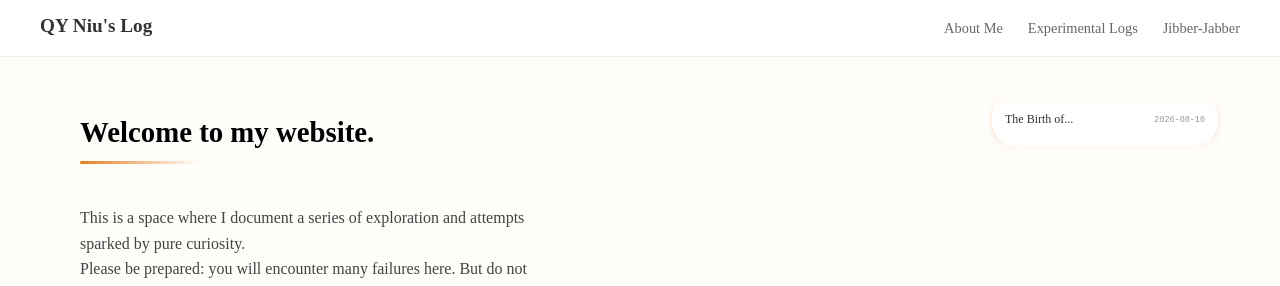
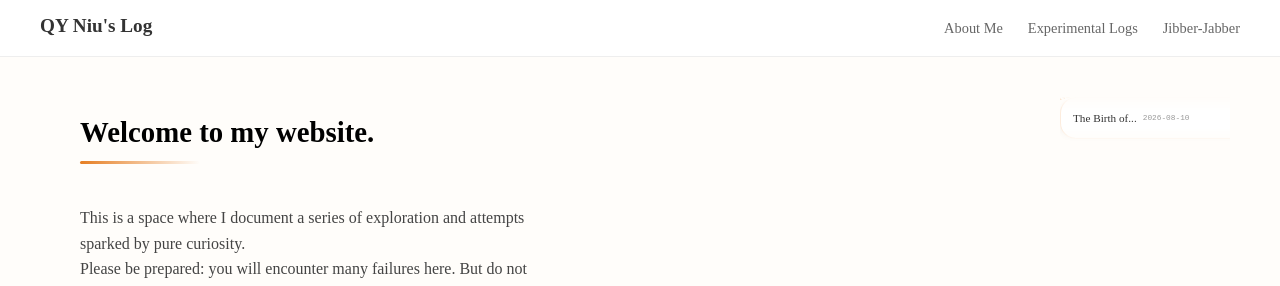
Before and after one commit to nqy-exp/nqy-exp.github.io, a Jekyll site: the page built from index.md, in a window 1280 px wide. Shown: the top 286 px of the page. Built offline with Jekyll 4.4.1, drawn with Linux system fonts in a browser that asks for light colours.

Commit message:
Update style.css

```diff
--- a/assets/css/style.css
+++ b/assets/css/style.css
@@ -1772,21 +1772,21 @@
 }
 
 /* =========================================
-   【终极版】悬浮斜角流光标签 (Floating Slanted Shimmer Tag)
+   【极致精悍版】微型胶囊 + 斜角流光标签
    ========================================= */
 
-/* 1. 视口容器 */
+/* 1. 视口容器：大幅缩小宽度，让它紧贴内容 */
 main.hero-container .marquee-viewport {
     position: absolute !important;
     top: 40px !important;
-    right: 20px !important; /* 稍微往左挪一点，给斜角标签留空间 */
-    width: 230px !important;
-    height: 55px !important;
-    overflow: visible !important; /* 【关键】必须为 visible，否则悬浮的 New 会被切掉 */
+    right: 10px !important;         /* 靠右侧更紧凑 */
+    width: 170px !important;        /* 【修改】大幅缩小容器宽度 */
+    height: 45px !important;        /* 【修改】高度调小，适应微型气泡 */
+    overflow: visible !important;   /* 允许 New 标签溢出 */
     z-index: 9999 !important;
     display: block !important;
 
-    /* 上下渐隐遮罩：依然保留，但因为 overflow 是 visible，它只会影响泡泡本身 */
+    /* 上下渐隐遮罩 */
     mask-image: linear-gradient(to bottom, transparent 0%, black 30%, black 70%, transparent 100%);
     -webkit-mask-image: linear-gradient(to bottom, transparent 0%, black 30%, black 70%, transparent 100%);
 }
@@ -1795,104 +1795,76 @@
 main.hero-container .marquee-track {
     display: flex !important;
     flex-direction: column !important;
-    gap: 15px !important; /* 增加间距，给悬浮标签留出呼吸空间 */
+    gap: 10px !important;           /* 泡泡之间的垂直间距变小 */
     animation: step-jump-final 15s cubic-bezier(0.645, 0.045, 0.355, 1) infinite !important;
 }
 
-/* 3. 泡泡包装层 (作为定位基准) */
-main.hero-container .marquee-item-wrapper {
-    position: relative !important; /* 【关键】让 New 标签能相对于此进行绝对定位 */
+/* 3. 【微型胶囊】容器样式 */
+main.hero-container .marquee-item {
     display: flex !important;
     align-items: center !important;
-    justify-content: center !important;
-    height: 45px !important; /* 泡泡高度 */
-    flex-shrink: 0 !important;
-}
-
-/* 4. 【核心】斜角悬浮 New 标签 (模仿图片效果) */
+    justify-content: flex-start !important; /* 【修改】不再两端对齐，改为左对齐 */
+    width: 100% !important;
+    height: 32px !important;        /* 【修改】气泡高度大幅度减小，更显精悍 */
+    padding: 4px 12px !important;   /* 【修改】内边距变窄 */
+    background: rgba(255, 255, 255, 0.85) !important;
+    border-radius: 16px !important; /* 对应高度的圆角，保持胶囊感 */
+    border: 1px solid rgba(230, 126, 34, 0.15) !important;
+    text-decoration: none !important;
+    box-shadow: 0 2px 6px rgba(0, 0, 0, 0.05) !important;
+}
+
+/* 4. 【斜角流光标签】微调位置 */
 main.hero-container .new-shimmer-tag {
     position: absolute !important;
-    top: -12px !important;         /* 向外弹出，悬浮在泡泡边缘上方 */
-    left: -8px !important;         /* 向左侧偏移 */
-    z-index: 10001 !important;     /* 确保在最顶层 */
-    padding: 2px 8px !important;
-
-    /* 旋转角度：模仿图片中的斜角 */
+    top: -8px !important;           /* 稍微向上悬浮 */
+    left: -2px !important;          /* 贴近左侧边缘 */
+    z-index: 10001 !important;
     transform: rotate(-15deg) !important;
 
-    /* 【炫彩流光效果】 */
-    font-size: 0.7em !important;
+    font-size: 0.6em !important;    /* 字号调小 */
     font-weight: 900 !important;
-    text-transform: uppercase !important;
-    background: linear-gradient(
-        to right,
-        #e67e22 0%,
-        #ffcf9d 50%,
-        #e67e22 100%
-    ) !important;
+    background: linear-gradient(to right, #e67e22 0%, #ffcf9d 50%, #e67e22 100%) !important;
     background-size: 200% auto !important;
     -webkit-background-clip: text !important;
     background-clip: text !important;
     -webkit-text-fill-color: transparent !important;
     animation: shimmer-blink 2s linear infinite !important;
-
-    /* 为了让斜角标签更有质感，可以加一个微弱的阴影 */
-    filter: drop-shadow(0 2px 3px rgba(230, 126, 34, 0.3)) !important;
-}
-
-@keyframes shimmer-blink {
-    0% { background-position: 200% center; }
-    100% { background-position: -200% center; }
-}
-
-/* 5. 胶囊泡泡本身 */
-main.hero-container .marquee-item {
-    display: flex !important;
-    align-items: center !important;
-    justify-content: space-between !important;
-    width: 100% !important;
-    height: 100% !important;
-    padding: 6px 14px !important;
-    background: rgba(255, 255, 255, 0.85) !important;
-    border-radius: 30px !important;
-    border: 1px solid rgba(230, 126, 34, 0.2) !important;
-    text-decoration: none !important;
-    box-shadow: 0 4px 10px rgba(0, 0, 0, 0.05) !important;
-}
-
+}
+
+/* 5. 文字内容：解决间距问题 */
 main.hero-container .m-title {
-    font-size: 0.75em !important;
+    font-size: 0.7em !important;    /* 字号微调 */
     color: #333 !important;
     white-space: nowrap !important;
     overflow: hidden !important;
     text-overflow: ellipsis !important;
-    flex-grow: 1 !important;
+    margin-right: 6px !important;   /* 【核心】不再用 flex-grow，改用固定的右间距 */
 }
 
 main.hero-container .m-date {
-    font-size: 0.65em !important;
+    font-size: 0.6em !important;    /* 日期也变小 */
     color: #999 !important;
-    margin-left: 8px !important;
     font-family: monospace !important;
-    flex-shrink: 0 !important;
-}
-
-/* 6. 跳跃动画 */
+    flex-shrink: 0 !important;      /* 防止日期被压缩 */
+}
+
+/* 6. 动画逻辑保持不变 */
+@keyframes shimmer-blink {
+    0% { background-position: 200% center; }
+    100% { background-position: -200% center; }
+}
+
 @keyframes step-jump-final {
     0%, 30% { transform: translateY(0); }
-    35%, 65% { transform: translateY(calc(-1 * (45px + 12px))); }
-    70%, 95% { transform: translateY(calc(-2 * (45px + 12px))); }
-    100% { transform: translateY(calc(-3 * (45px + 12px))); }
-}
-
-/* 悬停停止 */
-main.hero-container .marquee-viewport:hover .marquee-track {
-    animation-play-state: paused !important;
-}
-
-/* 移动端适配 */
+    35%, 65% { transform: translateY(calc(-1 * (32px + 10px))); } /* 基于新高度调整 */
+    70%, 95% { transform: translateY(calc(-2 * (32px + 10px))); }
+    100% { transform: translateY(calc(-3 * (32px + 10px))); }
+}
+
+/* 移动端适配：彻底隐藏 */
 @media (max-width: 768px) {
     main.hero-container .marquee-viewport {
-        display: none !important; /* 彻底隐藏 */
-    }
-}
+        display: none !important;
+    }
+}
```
